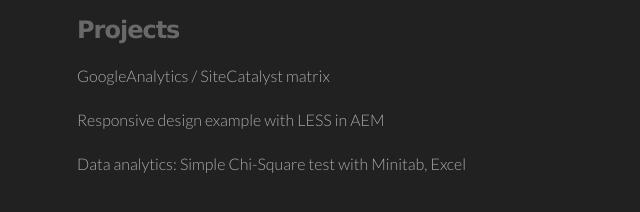
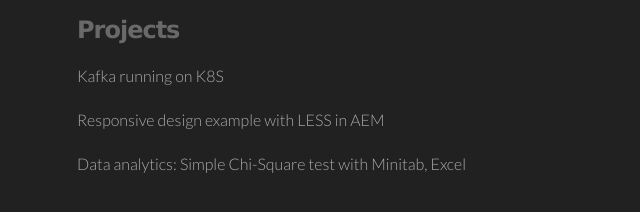
Before and after one commit to m0therway/mjm0therway.github.io, a plain HTML site: page index.html in a window 1280 px wide. Shown: the part 846-1058 px from the top of the page, 493-1133 px from the left. Drawn offline with Linux system fonts and the light colour scheme.

Commit message:
Update index.html

```diff
--- a/index.html
+++ b/index.html
@@ -63,7 +63,7 @@
            and professional profile is <a href="https://github.com/mikemotherway" class="user-mention">@mikemotherway</a> .</p>
 
         <h3>Projects</h3>
-        <p> GoogleAnalytics / SiteCatalyst matrix </p>
+        <p> Kafka running on K8S </p>
         <p> Responsive design example with LESS in AEM</p>
         <p> Data analytics: Simple Chi-Square test with Minitab, Excel</p>
 
```
